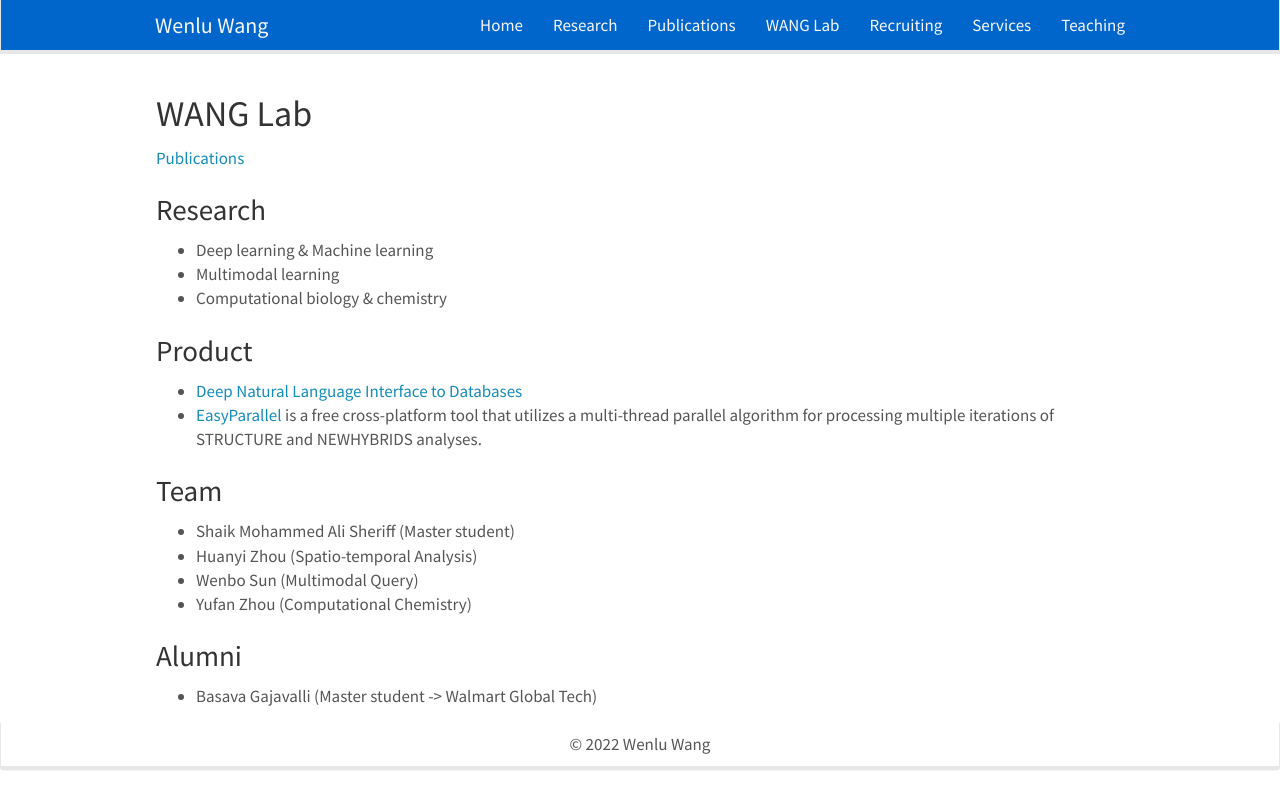
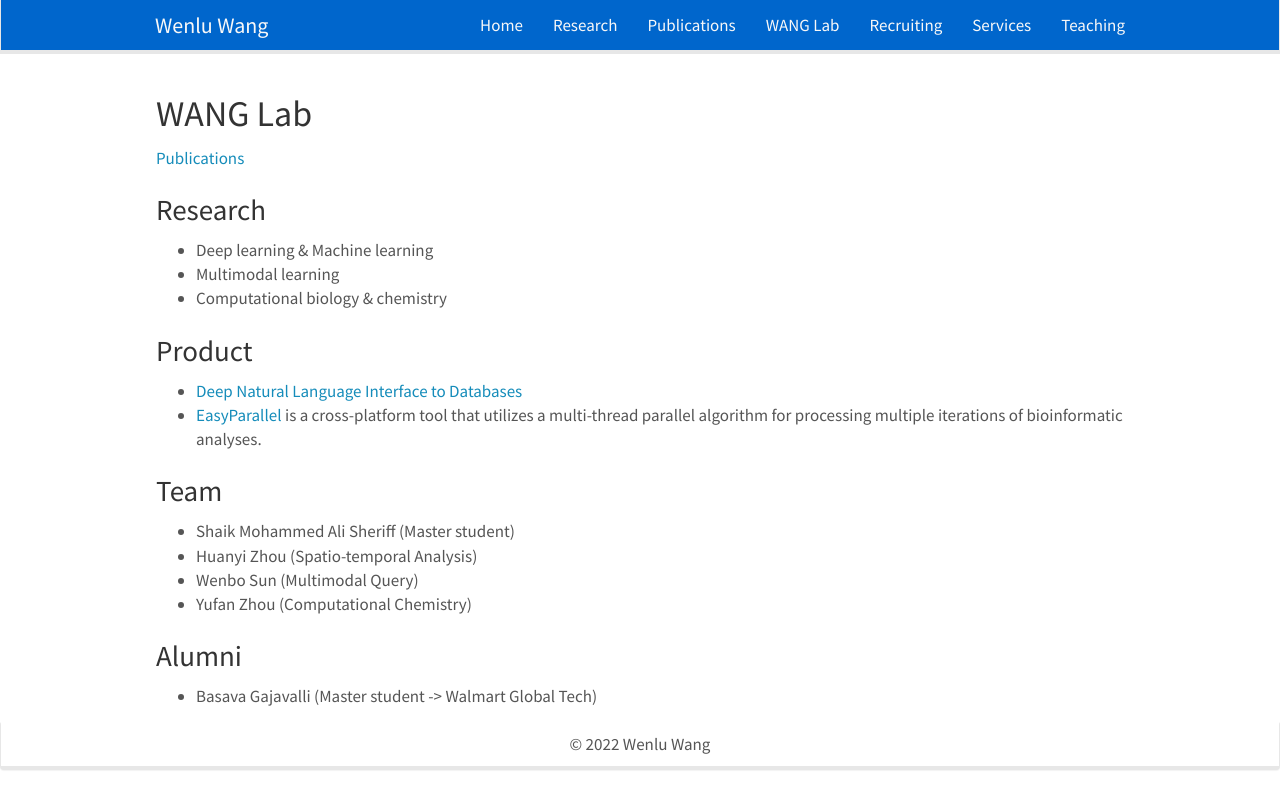
Before and after one commit to WENLU-W/WENLU-W.github.io, a Jekyll site: the page built from docs/_pages/team.md, in a window 1280 px wide. Shown: the top 809 px of the page. Built offline with Jekyll 4.4.1, drawn with Linux system fonts in a browser that asks for light colours; nearby versions of some CDN libraries.

Commit message:
Update team.md

```diff
--- a/docs/_pages/team.md
+++ b/docs/_pages/team.md
@@ -20,7 +20,7 @@ permalink: /team/
 ### Product
 
 - [Deep Natural Language Interface to Databases](https://wenlu-w.github.io/project/2021/01/01/NLIDB.html)
-- [EasyParallel](https://github.com/hzz0024/EasyParallel) is a free cross-platform tool that utilizes a multi-thread parallel algorithm for processing multiple iterations of STRUCTURE and NEWHYBRIDS analyses.
+- [EasyParallel](https://github.com/hzz0024/EasyParallel) is a cross-platform tool that utilizes a multi-thread parallel algorithm for processing multiple iterations of bioinformatic analyses.
 
 
 ### Team
```
